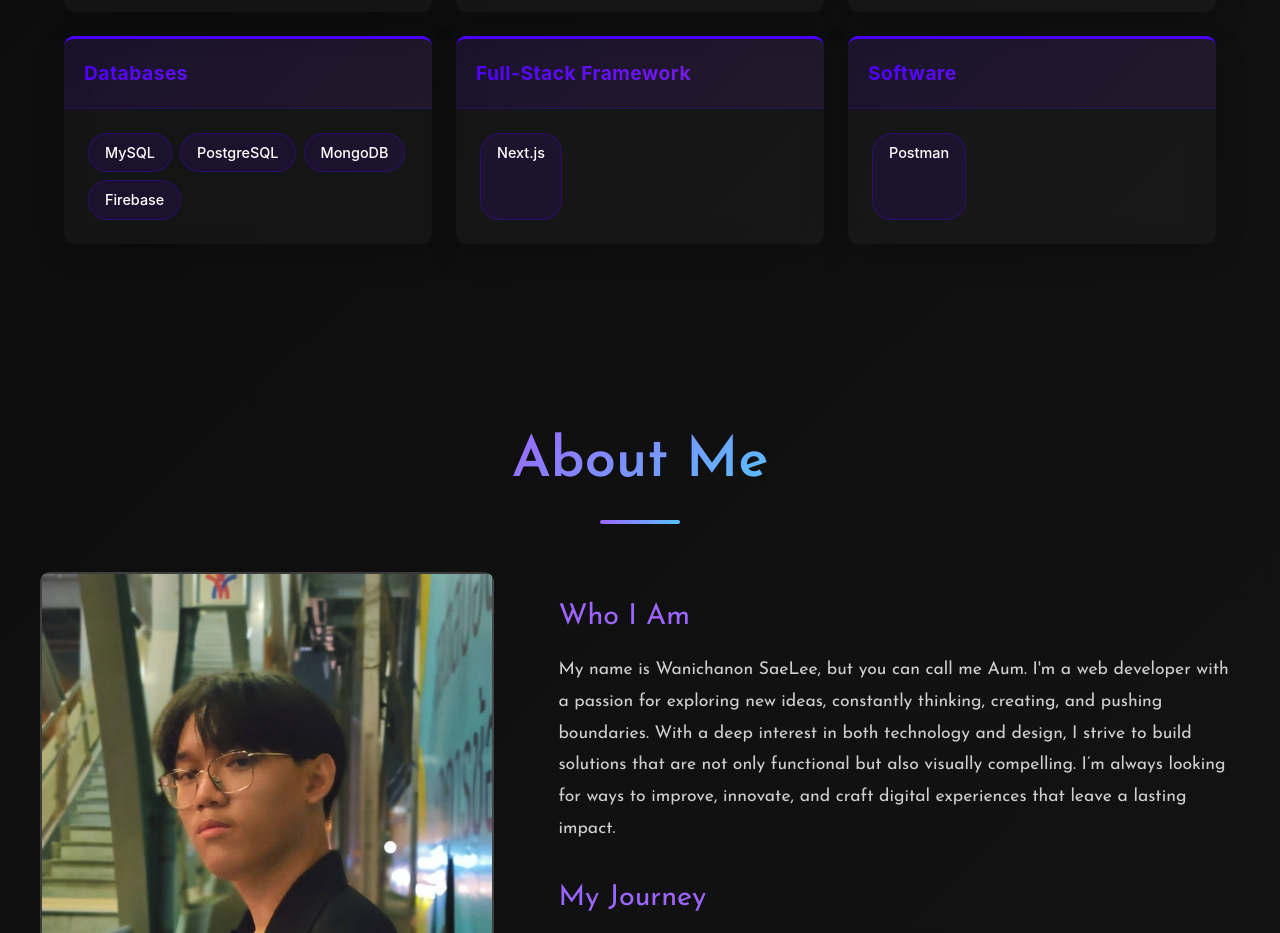
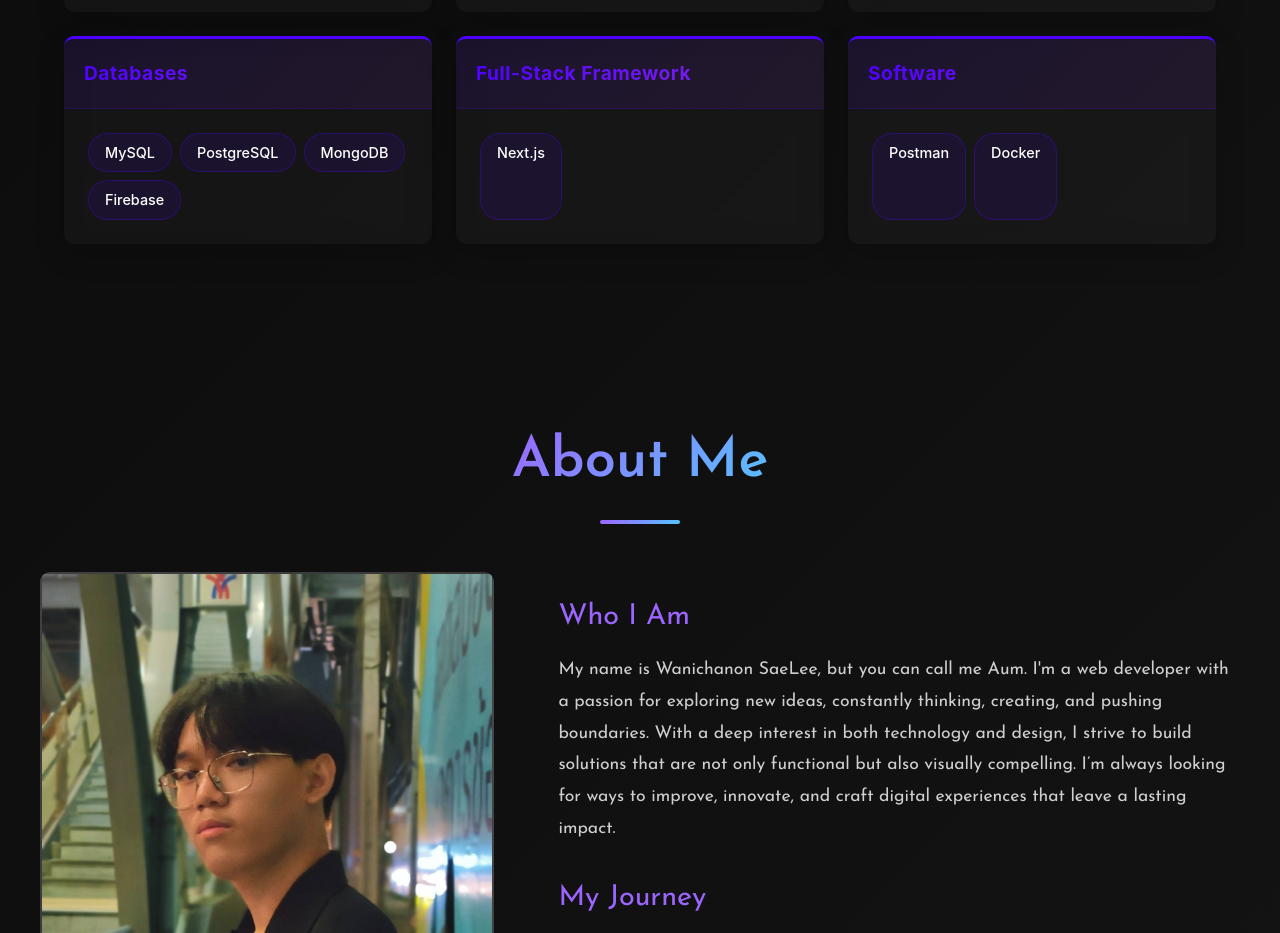
Before and after one commit to N0Vee/Portfolio-project, a React (Vite) app: page / in a window 1280 px wide. Shown: the part 1180-2113 px from the top of the page. Built offline with nearby package versions, Linux system fonts and the light colour scheme; no server answers.

Commit message:
Skill Update: Docker

```diff
--- a/src/components/section/SkillsSection.jsx
+++ b/src/components/section/SkillsSection.jsx
@@ -9,7 +9,7 @@ export const SkillsSection = () => {
         "Backend": ["Node.js", "Express", "Bun", "Elysia.js"],
         "Databases": ["MySQL", "PostgreSQL", "MongoDB", "Firebase"],
         "Full-Stack Framework": ["Next.js"],
-        "Software": ["Postman"]
+        "Software": ["Postman", "Docker"]
     };
 
     const [isVisible, setIsVisible] = useState(false);
```
